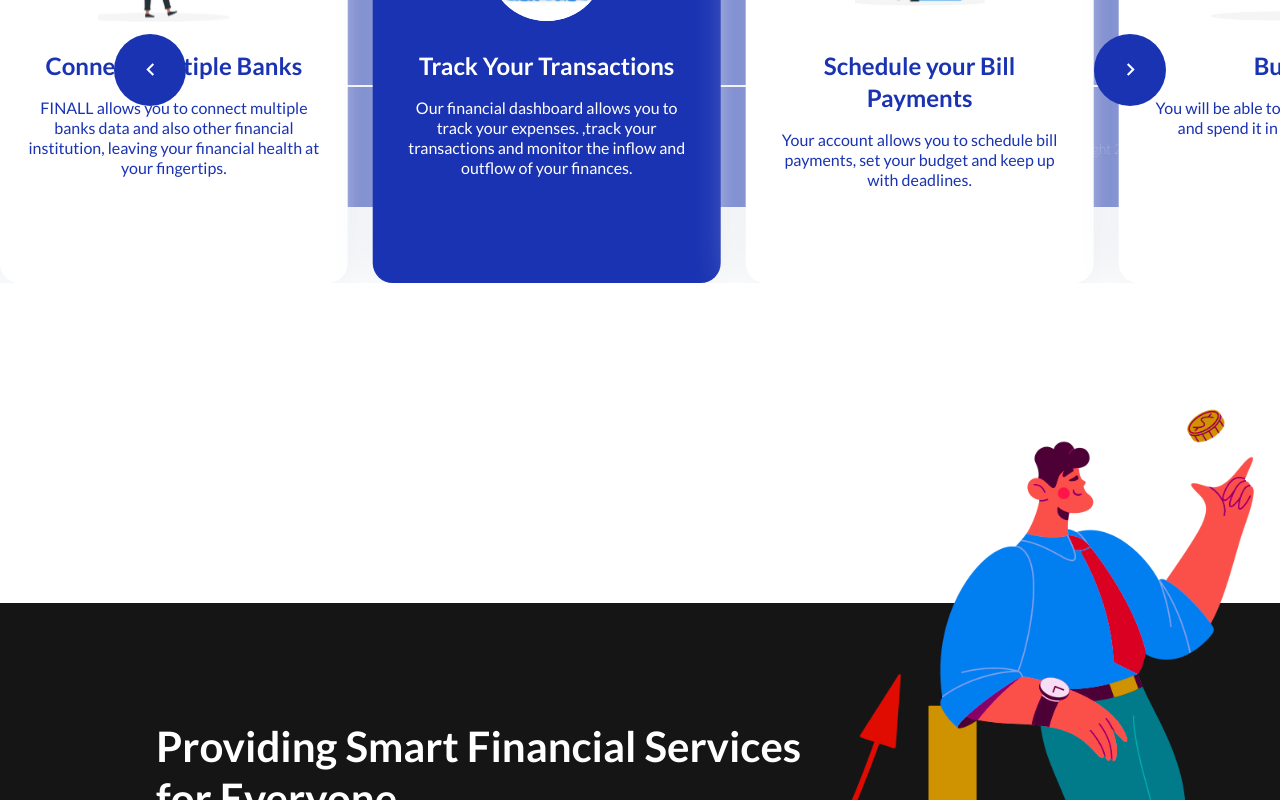
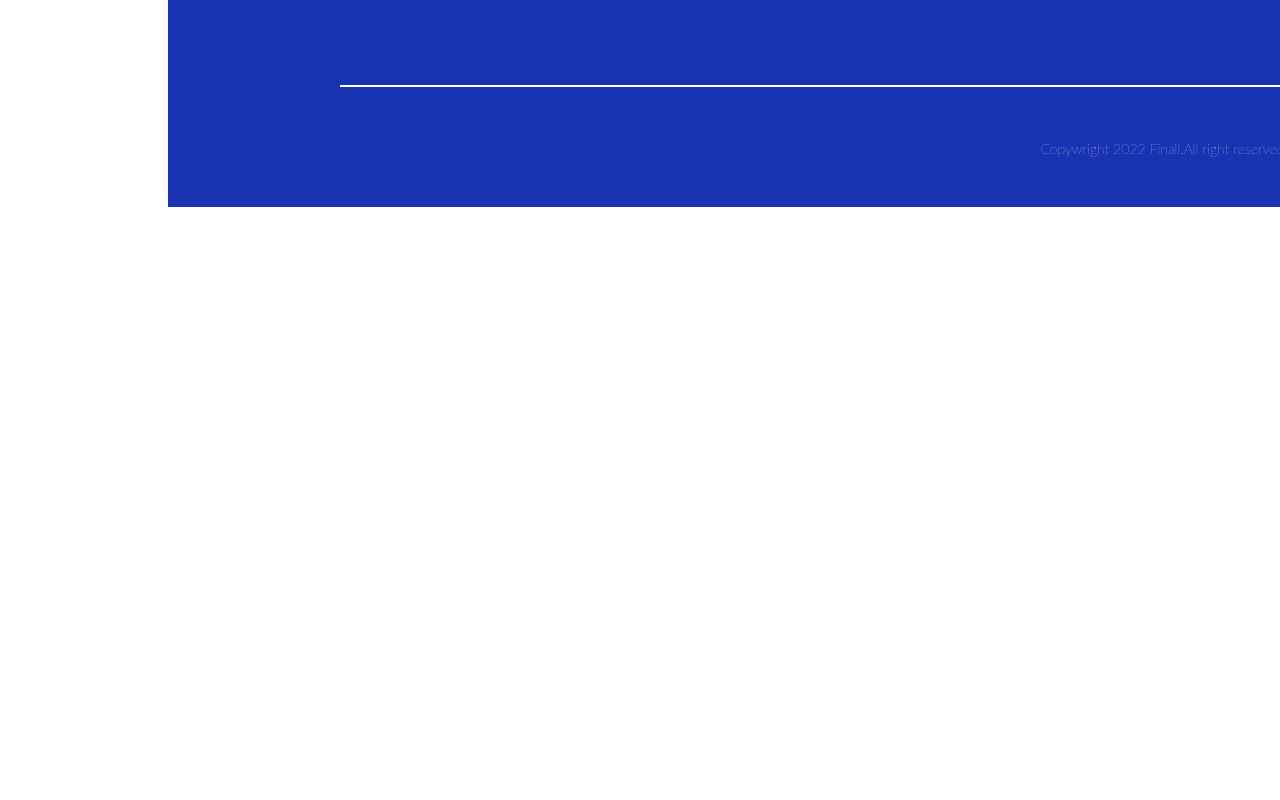
Before and after one commit to FinallNg/finall_frontend, a React (Create React App) app: page / in a window 1280 px wide. Shown: the part 280-1080 px from the top of the page. After the commit the page ends 800 px from the top, so only its background shows below. Built offline with nearby package versions, Linux system fonts and the light colour scheme; the HTML template or start-up script is replaced by a standard one.

Commit message:
update app.js

```diff
--- a/src/App.js
+++ b/src/App.js
@@ -1,5 +1,3 @@
-import FinancialServices from "./Components/LandingPage/FinancialServices/FinancialServices";
-import Services from './Components/LandingPage/Services/Services';
 import Footer from "./Components/Footer/Footer"
 import './App.css';
 
@@ -7,9 +5,6 @@ import './App.css';
 function App() {
   return (
     <div className="App">
-      <Services />
-     <FinancialServices />
-
 
 
 
```
